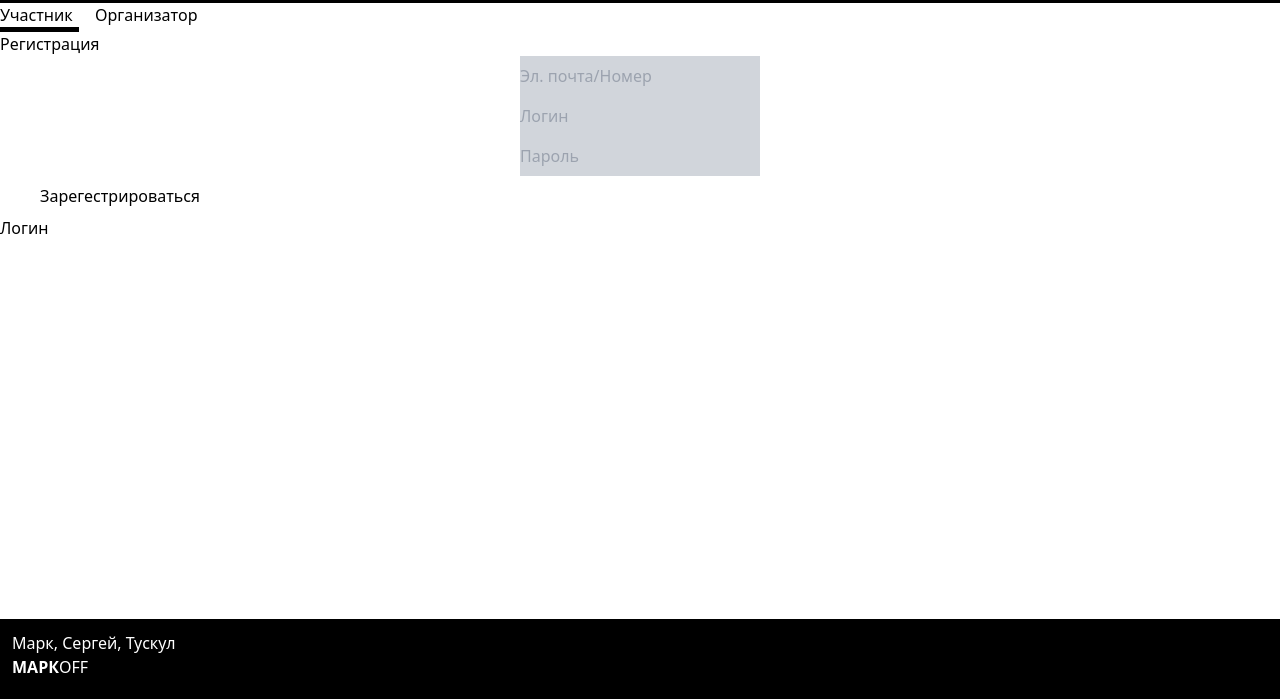
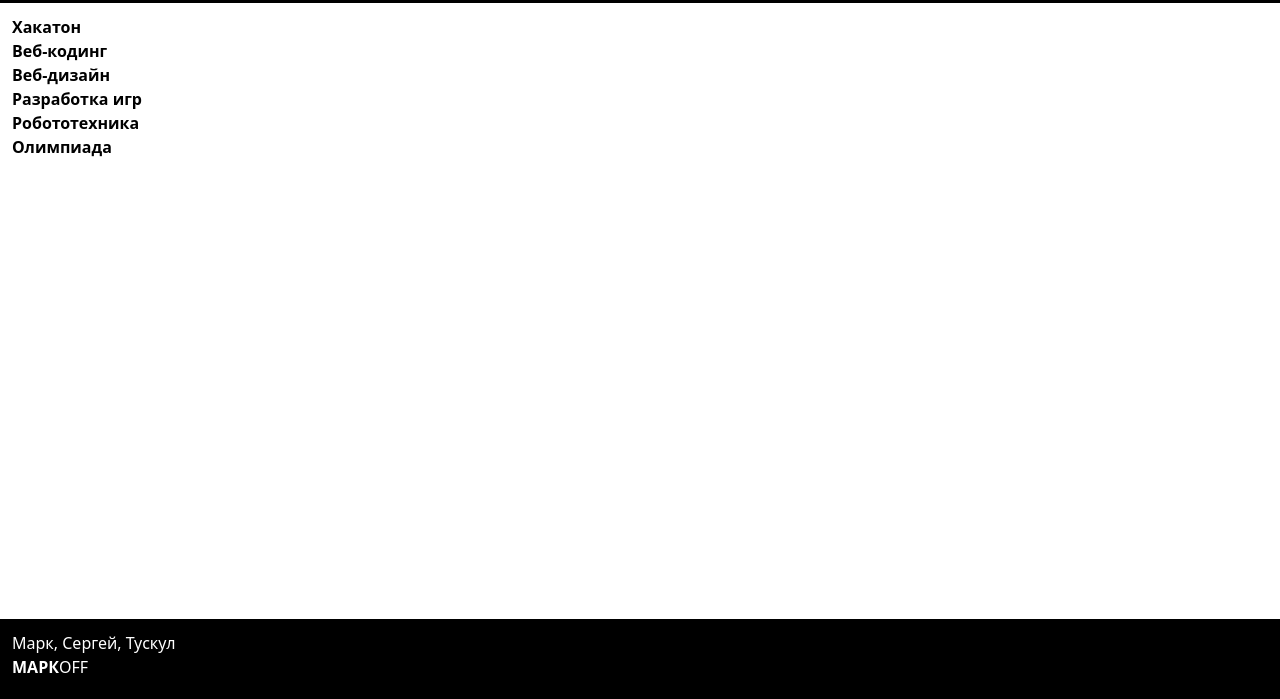
Before and after one commit to Awd213/MARKOFF-MPIT2023, a plain HTML site: page vidy.html in a window 1280 px wide. Shown: the part 101-800 px from the top of the page. Drawn offline with Linux system fonts and the light colour scheme.

Commit message:
Update vidy.html

```diff
--- a/vidy.html
+++ b/vidy.html
@@ -34,28 +34,13 @@
     </div>
     <div class="text-white flex pr-3 font-bold"><img src="img/Logo.png" alt=""></div>
   </div>
-  <div class="flex  flex-col justify-center text-center mt-16  p-6 font-medium">
-  <div class="flex gap-x-4 flex-row justify-center">
-    <div class="">
-      Участник
-      <img src="img/Rectangle3.jpg" alt="" >
-    </div>
-    <div class="">
-      Организатор
-    </div>
-  </div>
-    <div class="mt-3">
-      Регистрация
-    </div>
-    <div class="flex justify-center gap-x-4 mt-3 font-medium flex-col items-center gap-10">
-      <input type="text" class="w-60 bg-gray-300 rounded-lg h-10" placeholder="Эл. почта/Номер">
-      <input type="text" class="w-60 bg-gray-300 rounded-lg h-10" placeholder="Логин">
-      <input type="text" class="w-60 bg-gray-300 rounded-lg h-10" placeholder="Пароль">
-    </div>
-    <div>
-    <button class="bg-red-600 w-60 justify-center mt-3 rounded-lg h-10 font-medium">Зарегестрироваться</button>
-  </div>
-    <div class="mt-3"><a href="login.html">Логин</a></div>
+  <div class="font-bold flex flex-col p-3 gap-3">
+    <div>Хакатон</div>
+    <div>Веб-кодинг</div>
+    <div>Веб-дизайн</div>
+    <div>Разработка игр</div>
+    <div>Робототехника</div>
+    <div>Олимпиада</div>
   </div>
   <div class="w-full bg-black text-white h-20 font-extralight p-3 flex flex-col flex-wrap absolute bottom-0"
     name="footer">
```
